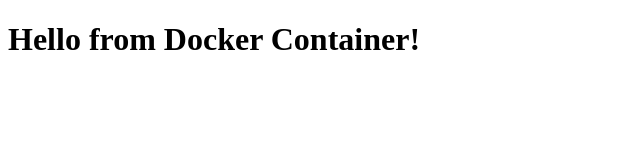
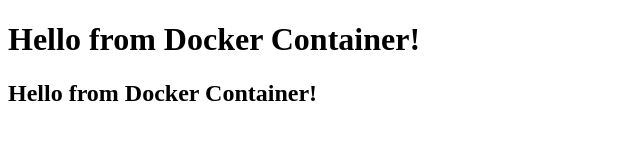
Before and after one commit to DipaliGhadage1904/my-web-app, a plain HTML site: page index.html in a window 1280 px wide. Shown: the whole page, without its empty margins (0-640 px from the left). Drawn offline with Linux system fonts and the light colour scheme.

Commit message:
Update index.html

```diff
--- a/index.html
+++ b/index.html
@@ -5,5 +5,6 @@
   </head>
   <body>
     <h1>Hello from Docker Container!</h1>
+    <h2>Hello from Docker Container!</h2>
   </body>
 </html>
```
